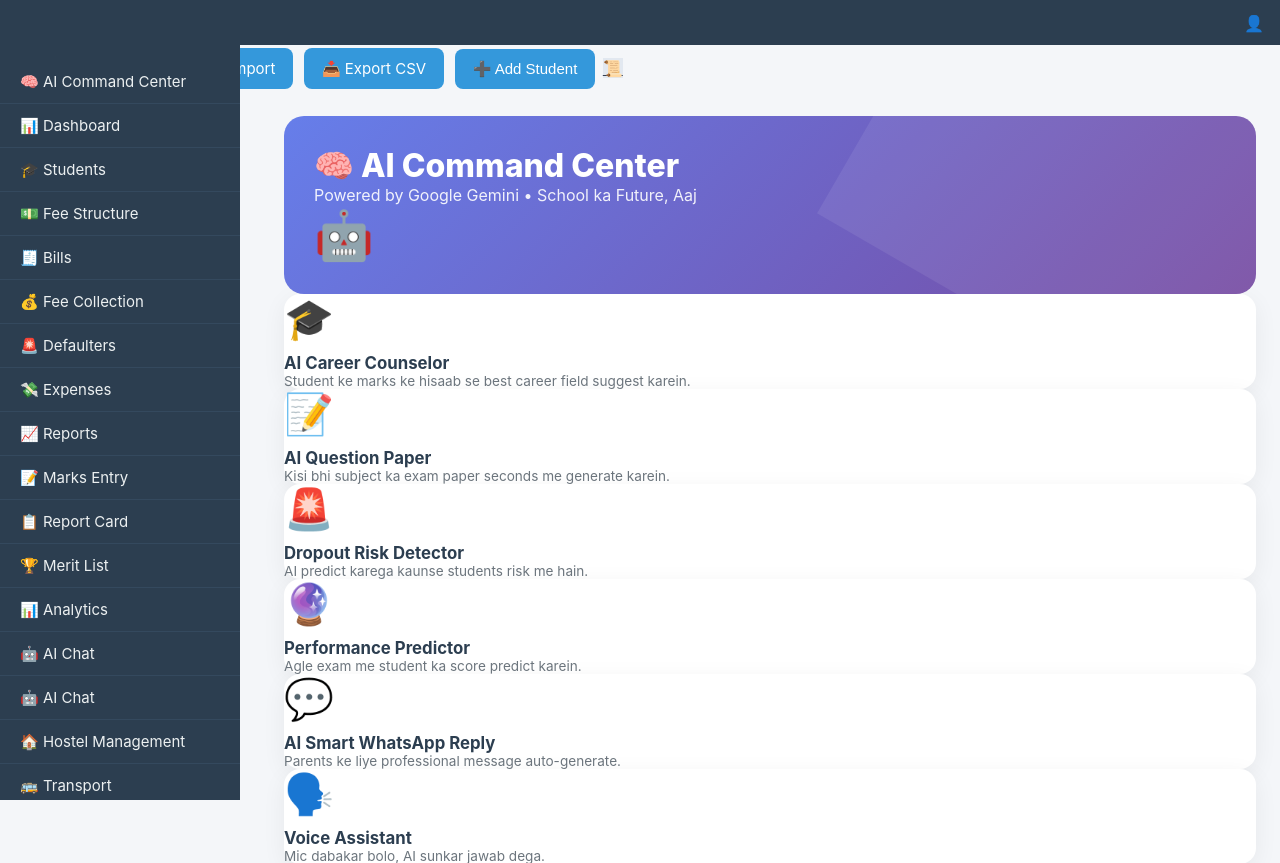
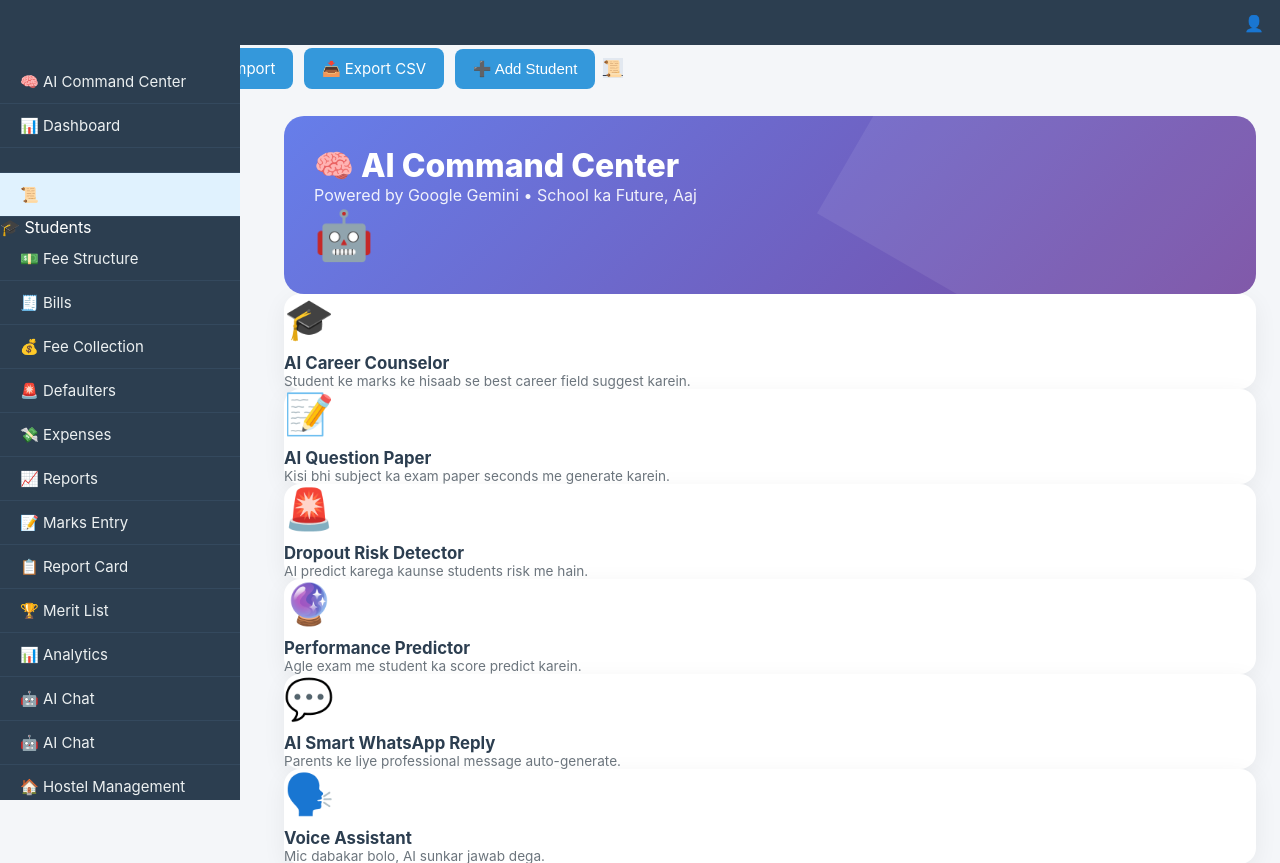
Before and after one commit to amankum500-max/School-work, a Python web app: template templates/ai_hub.html in a window 1280 px wide. Shown: the top 863 px of the page. Run offline with Jinja, Linux system fonts and the light colour scheme; the template is opened without the code that fills it: most values are stand-ins (such as "Sample title", 1, 10 or a date in 2020).

Commit message:
Enhance Students link with certificate generation option

```diff
--- a/templates/base.html
+++ b/templates/base.html
@@ -26,7 +26,8 @@
 <div class="sidebar" id="sidebar">
   <a href="{{ url_for('ai_hub') }}">🧠 AI Command Center</a>
   <a href="{{ url_for('dashboard') }}">📊 Dashboard</a>
-  <a href="{{ url_for('students') }}">🎓 Students</a>
+  <a href="{{ url_for('students') }}">
+    <a href="{{ url_for('generate_certificate', sid=s.id, cert_type='bonafide') }}" target="_blank" class="action-btn btn-view" style="background:#e0f2fe; color:#0284c7;">📜</a>🎓 Students</a>
   <a href="{{ url_for('fees') }}">💵 Fee Structure</a>
   <a href="{{ url_for('bills') }}">🧾 Bills</a>
   <a href="{{ url_for('collect') }}">💰 Fee Collection</a>
```
